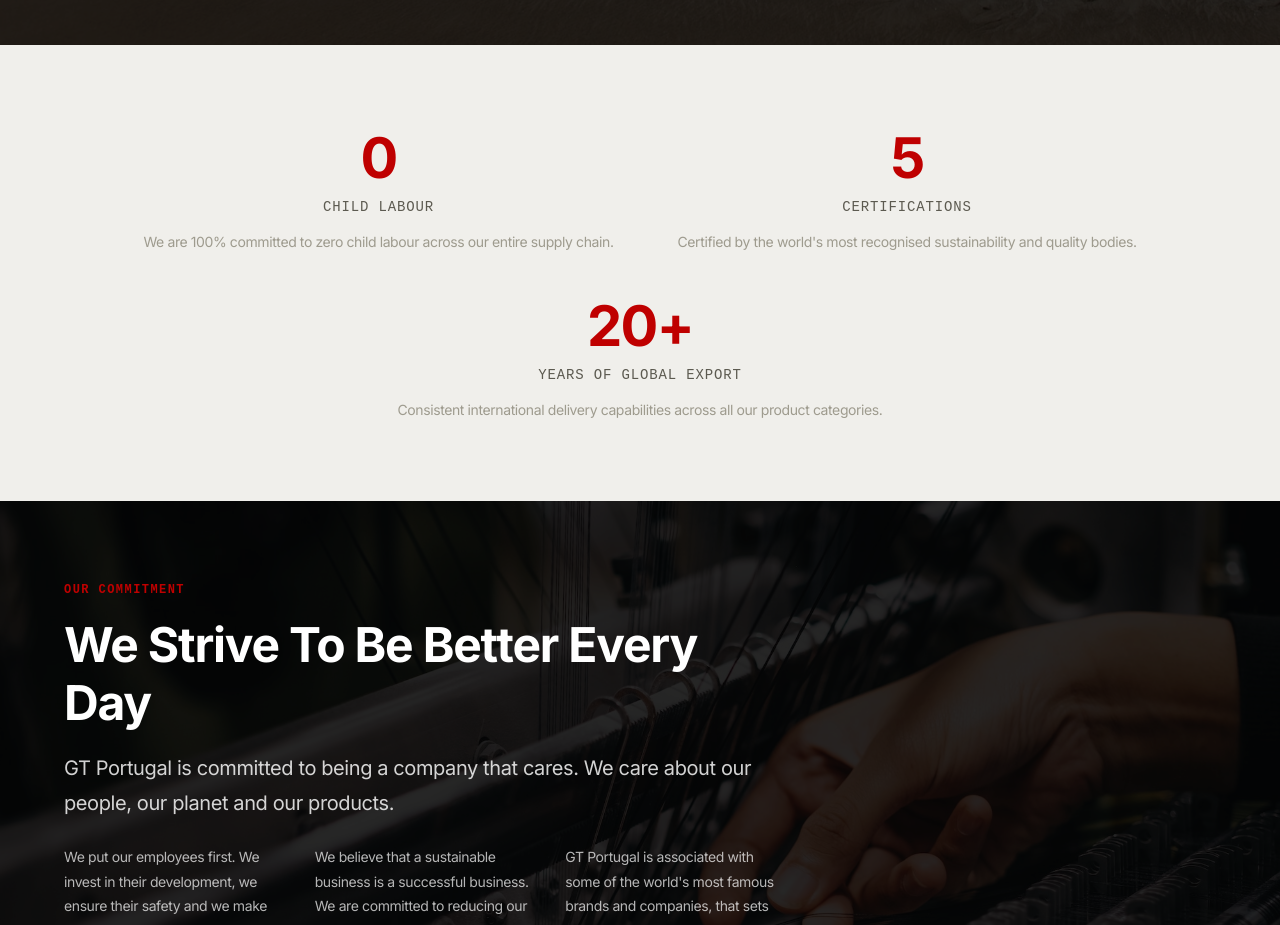
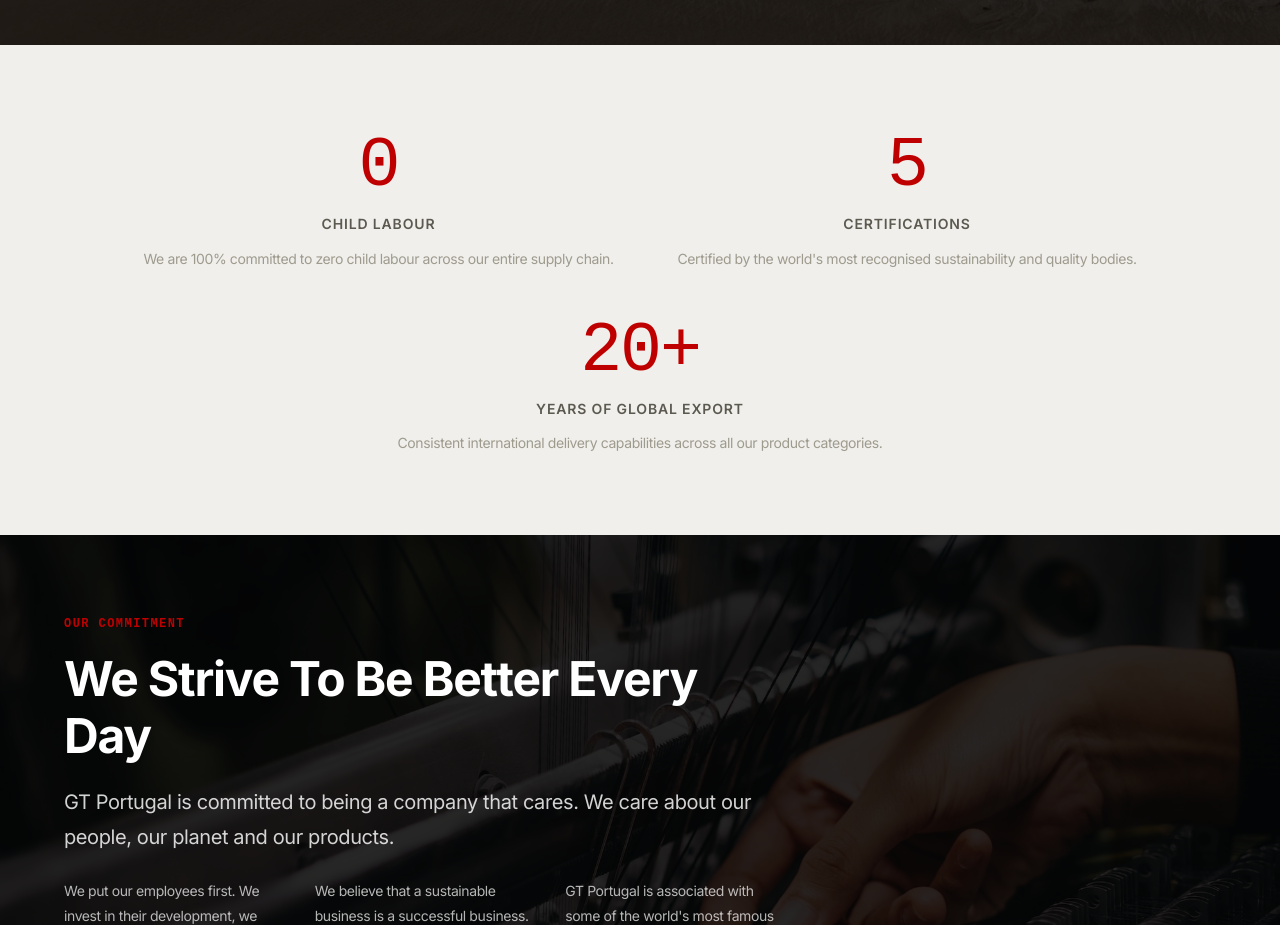
Before and after one commit to GTpt2026/redesign-gt-portugal, a Next.js app: page /about in a window 1280 px wide. Shown: the part 3620-4545 px from the top of the page. Built offline with nearby package versions, Linux system fonts and the light colour scheme; a web font is replaced by a local one.

Commit message:
Match StatsSection number styling to homepage (mono, light weight)
Co-Authored-By: Claude Sonnet 5 <noreply@anthropic.com>

```diff
--- a/components/ui/Stat.module.css
+++ b/components/ui/Stat.module.css
@@ -2,20 +2,22 @@
 .center { align-items: center; text-align: center; }
 
 .value {
-  font-size: var(--font-size-4xl);
-  font-weight: var(--font-weight-bold);
+  font-size: calc(var(--font-size-4xl) * 1.25);
+  font-weight: var(--font-weight-light);
   letter-spacing: -0.03em;
   line-height: var(--line-height-tight);
   color: var(--color-brand-accent);
+  font-family: var(--font-family-mono);
+  font-variant-numeric: tabular-nums;
 }
 
 .label {
   font-size: var(--font-size-sm);
-  font-weight: var(--font-weight-label);
+  font-weight: var(--font-weight-semibold);
   color: var(--color-text-secondary);
   text-transform: uppercase;
   letter-spacing: 0.06em;
-  font-family: var(--font-family-mono);
+  font-family: var(--font-family-base);
 }
 
 .description {
@@ -24,3 +26,11 @@
   margin-top: var(--space-2);
   line-height: var(--line-height-base);
 }
+
+@media (max-width: 768px) {
+  .value { font-size: calc(var(--font-size-3xl) * 1.25); }
+}
+
+@media (max-width: 480px) {
+  .value { font-size: calc(var(--font-size-2xl) * 1.25); }
+}
```
